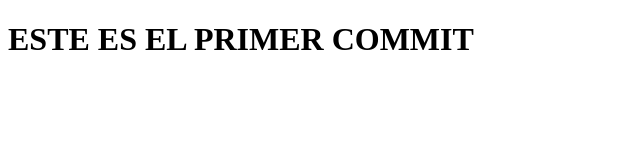
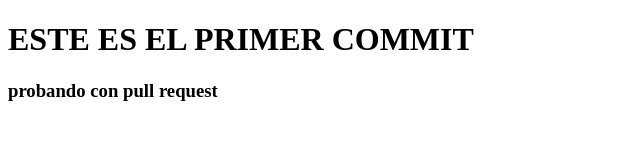
Before and after one commit to martinsetaro/repositorio-pruebas, a plain HTML site: page index.html in a window 1280 px wide. Shown: the whole page, without its empty margins (0-640 px from the left). Drawn offline with Linux system fonts and the light colour scheme.

Commit message:
probando pull request

```diff
--- a/index.html
+++ b/index.html
@@ -8,5 +8,6 @@
 </head>
 <body>
     <h1>ESTE ES EL PRIMER COMMIT</h1>
+    <h3>probando con pull request</h3>
 </body>
 </html>
```
